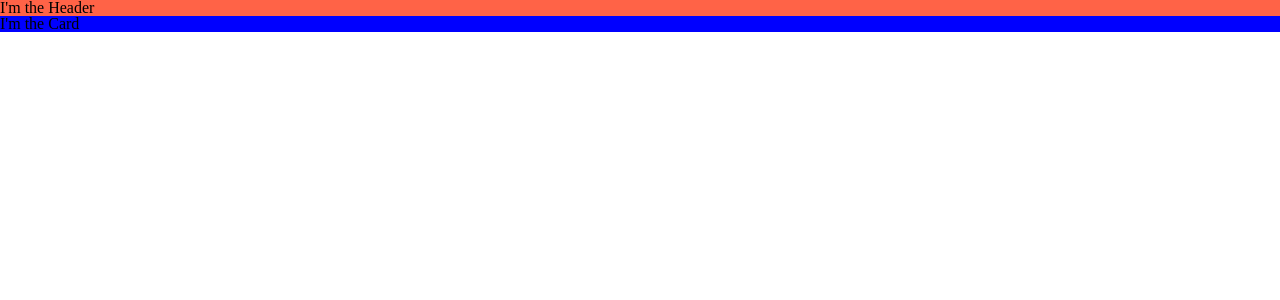
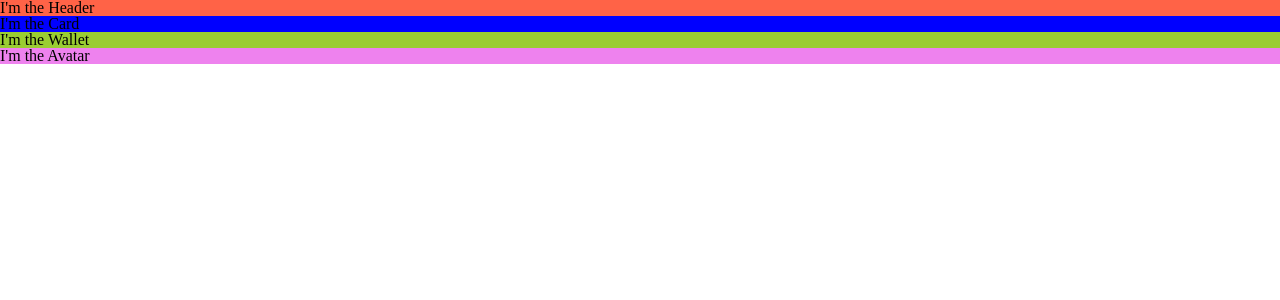
Before and after one commit to ThomasDCW/hackalillejs0522, a React (Vite) app in the folder frontend/: page / in a window 1280 px wide. Shown: the top 300 px of the page. Built offline with nearby package versions, Linux system fonts and the light colour scheme.

Commit message:
create Avatar and Wallet components

```diff
--- a/frontend/src/App.jsx
+++ b/frontend/src/App.jsx
@@ -1,5 +1,7 @@
 import Header from "@components/Header";
 import Card from "@components/Card";
+import Wallet from "@components/Wallet";
+import Avatar from "@components/Avatar";
 import { Reset } from "styled-reset";
 
 function App() {
@@ -9,6 +11,8 @@ function App() {
       <Header />
       <main>
         <Card />
+        <Wallet />
+        <Avatar />
       </main>
     </div>
   );
--- /dev/null
+++ b/frontend/src/components/Avatar/index.jsx
@@ -0,0 +1,5 @@
+import SAvatar from "./style";
+
+export default function Wallet() {
+  return <SAvatar>I'm the Avatar</SAvatar>;
+}
--- /dev/null
+++ b/frontend/src/components/Avatar/style.jsx
@@ -0,0 +1,5 @@
+import styled from "styled-components";
+
+export default styled.div`
+  background-color: violet;
+`;
--- /dev/null
+++ b/frontend/src/components/Wallet/index.jsx
@@ -0,0 +1,5 @@
+import SWallet from "./style";
+
+export default function Wallet() {
+  return <SWallet>I'm the Wallet</SWallet>;
+}
--- /dev/null
+++ b/frontend/src/components/Wallet/style.jsx
@@ -0,0 +1,5 @@
+import styled from "styled-components";
+
+export default styled.div`
+  background-color: yellowgreen;
+`;
```
